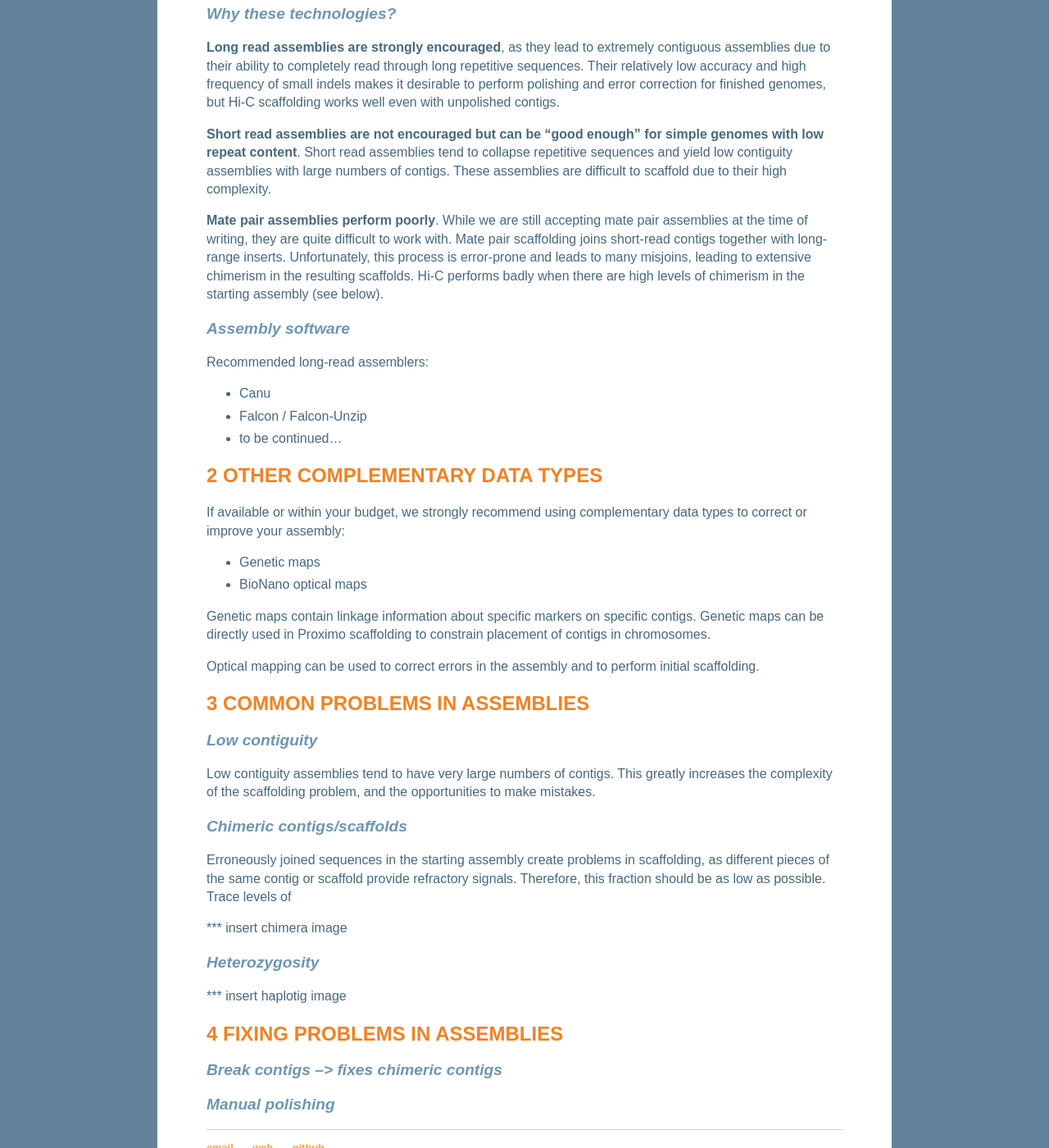
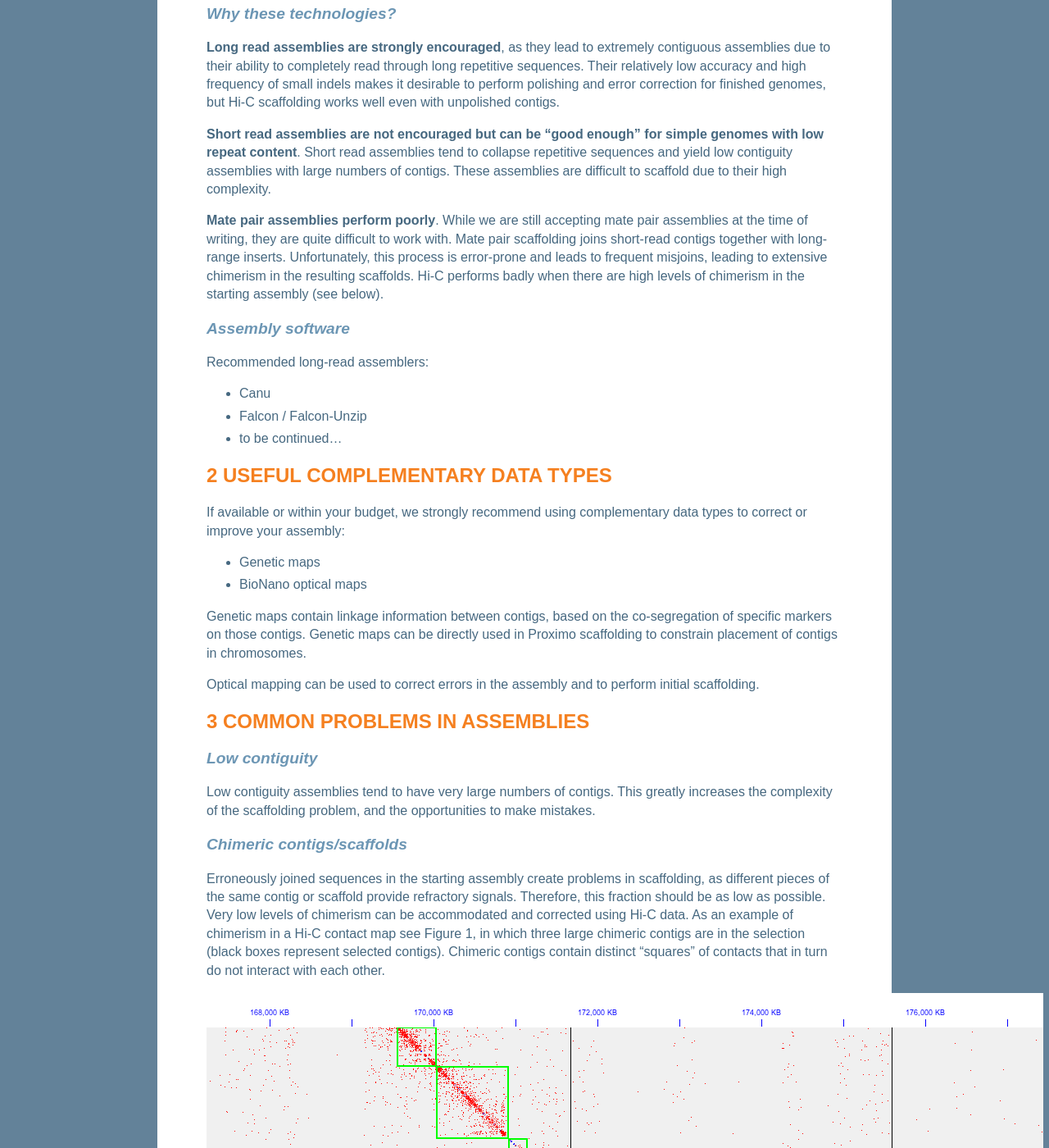
Before and after one commit to phasegenomics/phasegenomics.github.io, a Jekyll site: the page built from _posts/2018-09-20-starting-assembly-guidelines.md, in a window 1280 px wide and 1400 px high, scrolled down 726 px. Shown: the whole window at 82% size. Built offline with Jekyll 4.4.1, drawn with Linux system fonts in a browser that asks for light colours; some of the changed text lies outside the part shown.

Commit message:
added more text about problems, and images as examples

```diff
--- a/_posts/2018-09-20-starting-assembly-guidelines.md
+++ b/_posts/2018-09-20-starting-assembly-guidelines.md
@@ -31,7 +31,7 @@
 
 __Short read assemblies are not encouraged but can be "good enough" for simple genomes with low repeat content__. Short read assemblies tend to collapse repetitive sequences and yield low contiguity assemblies with large numbers of contigs. These assemblies are difficult to scaffold due to their high complexity.
 
-__Mate pair assemblies perform poorly__. While we are still accepting mate pair assemblies at the time of writing, they are quite difficult to work with. Mate pair scaffolding joins short-read contigs together with long-range inserts. Unfortunately, this process is error-prone and leads to many misjoins, leading to extensive chimerism in the resulting scaffolds. Hi-C performs badly when there are high levels of chimerism in the starting assembly (see below).
+__Mate pair assemblies perform poorly__. While we are still accepting mate pair assemblies at the time of writing, they are quite difficult to work with. Mate pair scaffolding joins short-read contigs together with long-range inserts. Unfortunately, this process is error-prone and leads to frequent misjoins, leading to extensive chimerism in the resulting scaffolds. Hi-C performs badly when there are high levels of chimerism in the starting assembly (see below).
 
 ### Assembly software
 
@@ -41,14 +41,14 @@
 * Falcon / Falcon-Unzip
 * to be continued...
 
-2    Other complementary data types
+2    Useful complementary data types
 ---------------------
 If available or within your budget, we strongly recommend using complementary data types to correct or improve your assembly:
 
 * Genetic maps
 * BioNano optical maps
 
-Genetic maps contain linkage information about specific markers on specific contigs. Genetic maps can be directly used in Proximo scaffolding to constrain placement of contigs in chromosomes.
+Genetic maps contain linkage information between contigs, based on the co-segregation of specific markers on those contigs. Genetic maps can be directly used in Proximo scaffolding to constrain placement of contigs in chromosomes.
 
 Optical mapping can be used to correct errors in the assembly and to perform initial scaffolding.
 
@@ -58,13 +58,16 @@
 Low contiguity assemblies tend to have very large numbers of contigs. This greatly increases the complexity of the scaffolding problem, and the opportunities to make mistakes.
 
 ### Chimeric contigs/scaffolds
-Erroneously joined sequences in the starting assembly create problems in scaffolding, as different pieces of the same contig or scaffold provide refractory signals. Therefore, this fraction should be as low as possible. Trace levels of
+Erroneously joined sequences in the starting assembly create problems in scaffolding, as different pieces of the same contig or scaffold provide refractory signals. Therefore, this fraction should be as low as possible. Very low levels of chimerism can be accommodated and corrected using Hi-C data. As an example of chimerism in a Hi-C contact map see Figure 1, in which three large chimeric contigs are in the selection (black boxes represent selected contigs). Chimeric contigs contain distinct "squares" of contacts that in turn do not interact with each other.
 
-*** insert chimera image
+![three large chimeric contigs selected](https://github.com/phasegenomics/phasegenomics.github.io/blob/assembly_reqs/images/chimeric_contigs.png)
 
 ### Heterozygosity
+If there is heterozygosity in the starting assembly, this will lead to additional sequences being present that are homologous to some other sequence in the assembly. This can be ok if this is intentional (_e.g._ it is a diploid assembly or contains homeologs), but if the assembly is intended to be a single haploid sequence it will not represent linear sequence well and may contain spurious repeats. In each of these cases, Hi-C reads will be relatively difficult to map uniquely and therefore the signal useable for scaffolding will be weaker overall than for a haploid assembly. For an example of what homologous sequences look like on a Hi-C contact map, see Figure 2.
 
-*** insert haplotig image
+![homology within and between contigs](https://github.com/phasegenomics/phasegenomics.github.io/blob/assembly_reqs/images/homologous_contigs.png)
+Figure 2.
+
 
 4     Fixing problems in assemblies
 ---------------------
```
Also changed, not shown: images/homologous_contigs.png (added).
